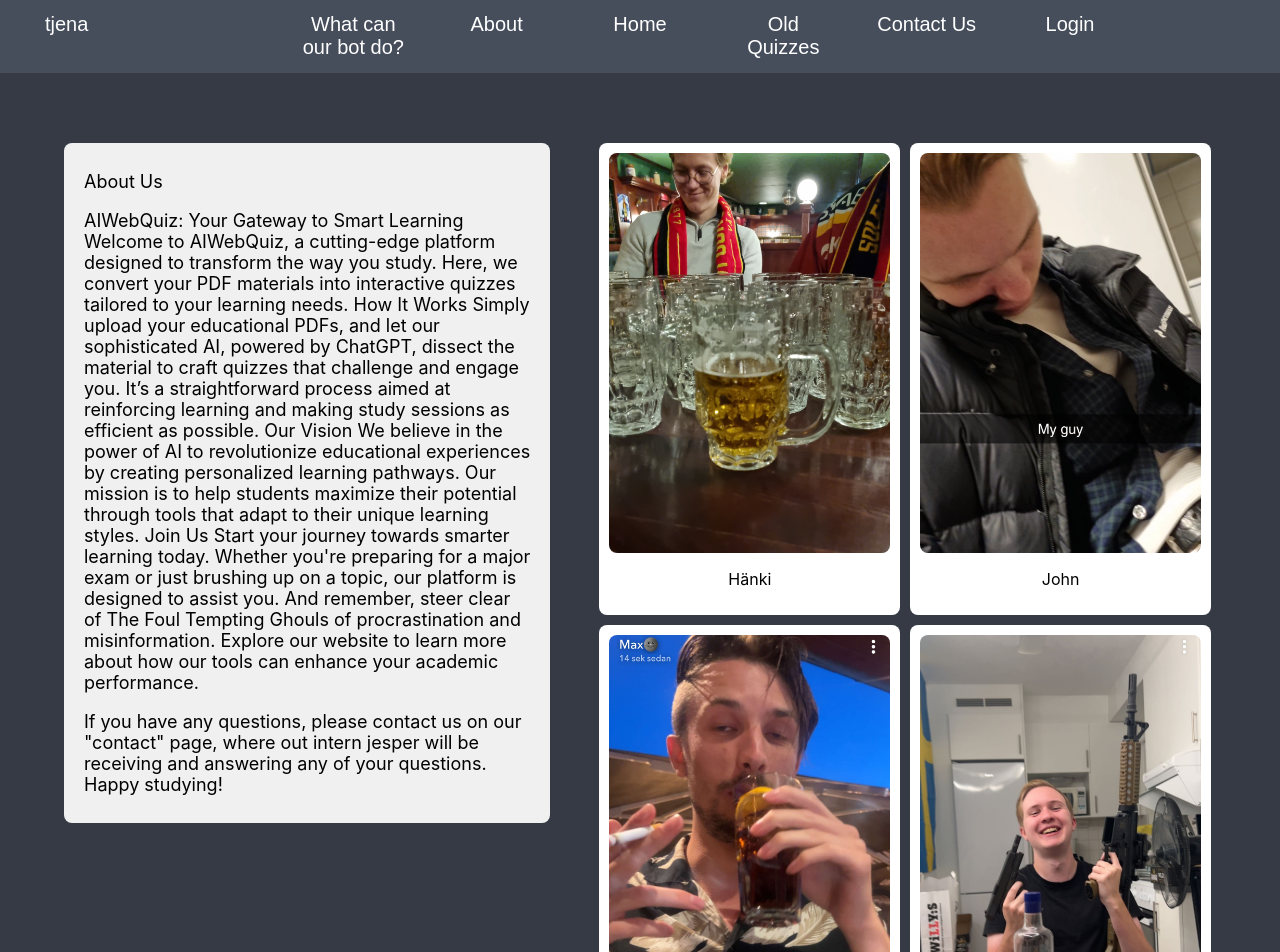
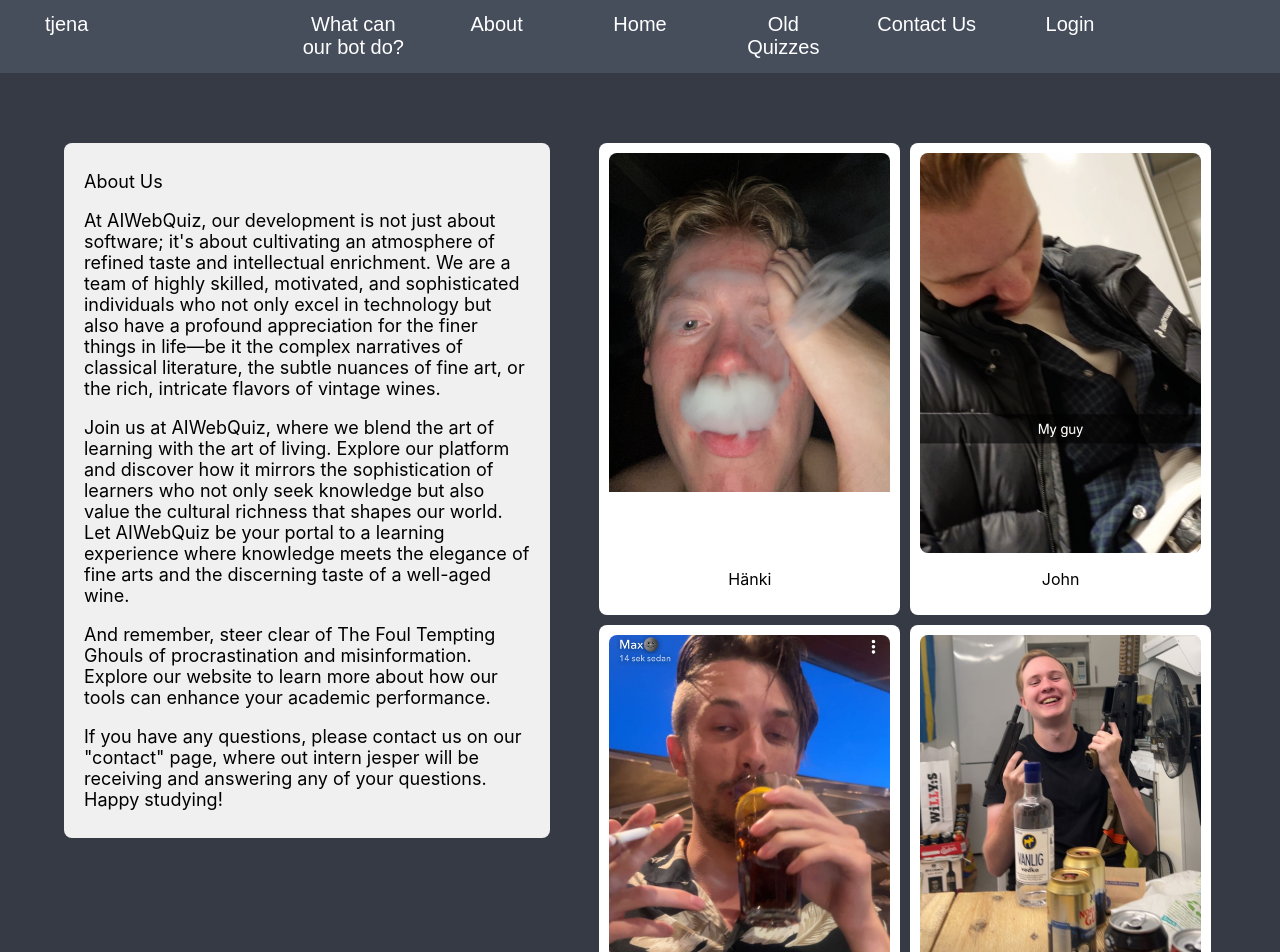
Before and after one commit to lund97johan/AI-Exam-Web-App, a React (Create React App) app in the folder client/my-app/: page /About in a window 1280 px wide. Shown: the top 952 px of the page. Built offline with nearby package versions, Linux system fonts and the light colour scheme.

Commit message:
okej fack råka sitta på main igen och inte henke, aja nu e about sidan så klar den bara kan bli

```diff
--- a/client/my-app/src/Sites/AboutSite/About.css
+++ b/client/my-app/src/Sites/AboutSite/About.css
@@ -76,17 +76,24 @@
     border-radius: 8px;
 }
 .quiz-image-hanki{
-    width: 100%;        /* Make image fully occupy the width of its container */
-    height: 50vh;       /* Define a fixed height */
-    object-fit: cover;  /* This will cover the area without distorting the aspect ratio */
-    object-position: center top; /* Adjusts the alignment of the image within its frame */
+    width: 100%;
+    height: 50vh;
+    object-fit: cover;
+    object-position: center -20vh;
     border-radius: 8px;
 }
 .quiz-image-john{
-    width: 100%;        /* Make image fully occupy the width of its container */
-    height: 50vh;       /* Define a fixed height */
-    object-fit: cover;  /* This will cover the area without distorting the aspect ratio */
-    object-position: center -20vh; /* Adjusts the alignment of the image within its frame */
+    width: 100%;
+    height: 50vh;
+    object-fit: cover;
+    object-position: center -20vh;
+    border-radius: 8px;
+}
+.quiz-image-nilsfri{
+    width: 100%;
+    height: 50vh;
+    object-fit: cover;
+    object-position: center -20vh;
     border-radius: 8px;
 }
 
--- a/client/my-app/src/Sites/AboutSite/About.js
+++ b/client/my-app/src/Sites/AboutSite/About.js
@@ -16,29 +16,8 @@ function About(){
                       <p>About Us
                       </p>
                       <p>
-                          AIWebQuiz: Your Gateway to Smart Learning
-
-
-                          Welcome to AIWebQuiz, a cutting-edge platform designed to transform the way you study. Here,
-                          we convert your PDF materials into interactive quizzes tailored to your learning needs.
-
-                          How It Works
-
-                          Simply upload your educational PDFs, and let our sophisticated AI, powered by ChatGPT, dissect
-                          the material to craft quizzes that challenge and engage you. It’s a straightforward process
-                          aimed at reinforcing learning and making study sessions as efficient as possible.
-
-                          Our Vision
-
-                          We believe in the power of AI to revolutionize educational experiences by creating
-                          personalized learning pathways. Our mission is to help students maximize their potential
-                          through tools that adapt to their unique learning styles.
-
-                          Join Us
-
-                          Start your journey towards smarter learning today. Whether you're preparing for a major exam
-                          or just brushing up on a topic, our platform is designed to assist you.
-
+                          <p>At AIWebQuiz, our development is not just about software; it's about cultivating an atmosphere of refined taste and intellectual enrichment. We are a team of highly skilled, motivated, and sophisticated individuals who not only excel in technology but also have a profound appreciation for the finer things in life—be it the complex narratives of classical literature, the subtle nuances of fine art, or the rich, intricate flavors of vintage wines.</p>
+                          <p>Join us at AIWebQuiz, where we blend the art of learning with the art of living. Explore our platform and discover how it mirrors the sophistication of learners who not only seek knowledge but also value the cultural richness that shapes our world. Let AIWebQuiz be your portal to a learning experience where knowledge meets the elegance of fine arts and the discerning taste of a well-aged wine.</p>
                           And remember, steer clear of The Foul Tempting Ghouls of procrastination and misinformation.
                           Explore our website to learn more about how our tools can enhance your academic
                           performance.
@@ -60,7 +39,7 @@ function ReturnBilderBoxes() {
         <div className="about-rightside">
                 <div className="picture-box-container">
                     <div className="picture-box">
-                        <img src="../Henrik.jpg" alt="Hänki" className="quiz-image-hanki"/>
+                        <img src="../Henrik2.jpg" alt="Hänki" className="quiz-image-hanki"/>
                         <p className="quiz-text">Hänki</p>
                     </div>
                 </div>
@@ -79,7 +58,7 @@ function ReturnBilderBoxes() {
                 </div>
                 <div className="picture-box-container">
                     <div className="picture-box">
-                        <img src="../Nils.jpg" alt="nils" className="quiz-image"/>
+                        <img src="../Nils.jpg" alt="nils" className="quiz-image-nilsfri"/>
                         <p className="quiz-text">Nilsfri</p>
                     </div>
                 </div>
```
Also changed, not shown: client/my-app/public/Henrik2.JPG (added).
